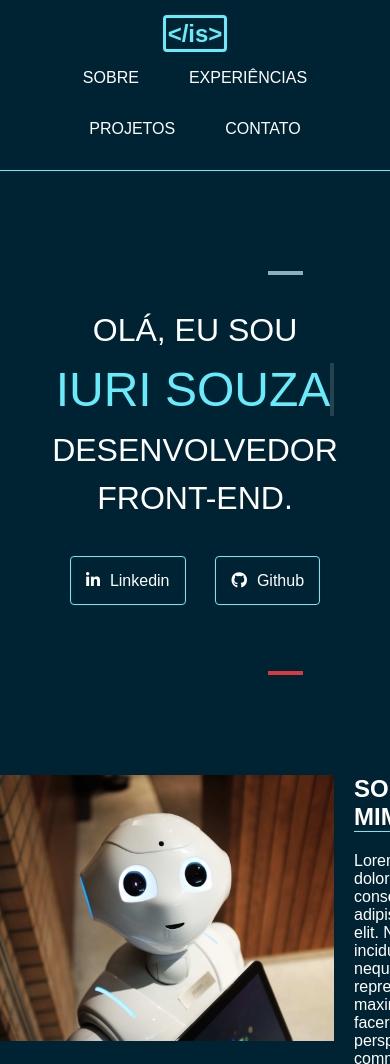
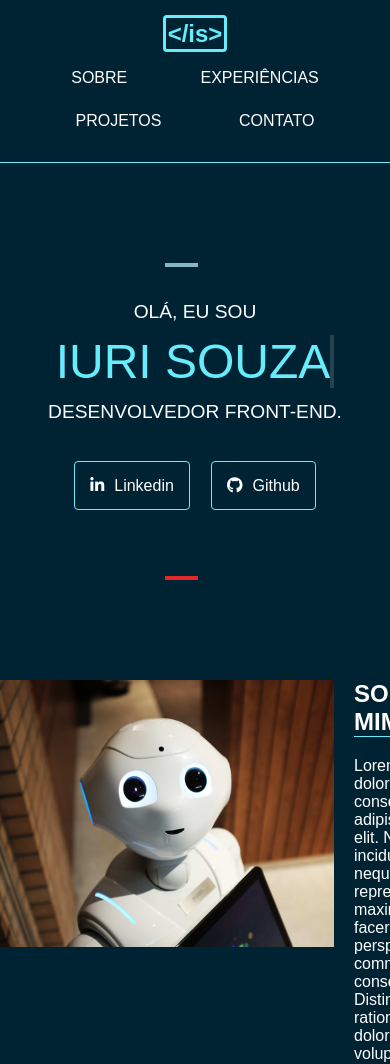
Before and after one commit to iuuri/iuuri, a plain HTML site: page index.html in a window 390 px wide. Shown: the top 1064 px of the page. Drawn offline with Linux system fonts and the light colour scheme.

Commit message:
otimizações na responsividade da introdução

```diff
--- a/css/header.css
+++ b/css/header.css
@@ -60,7 +60,7 @@
         justify-content: center;
     }
 
-    .header-menu a{
+    .header-menu a {
         font-size: 1rem;
     }
 
@@ -68,7 +68,15 @@
         justify-content: center;
     }
 
-    .header-logo{
+    .header-logo {
         font-size: 1.5rem;
     }
 }
+
+@media (max-width: 600px) {
+    .header-menu {
+        gap: 2px;
+        margin-top: 10px;
+        justify-content: space-evenly;
+    }
+}
--- a/css/introducao.css
+++ b/css/introducao.css
@@ -145,3 +145,16 @@
         text-align: center;
     }
 }
+
+@media (max-width:400px) {
+    .intro-titulo-nome {
+        font-size: 1.2rem;
+    }
+
+    .intro-titulo::before {
+        width: 9%;
+        height: 159%;
+        bottom: -83px;
+        left: 152px;
+    }
+}
```
